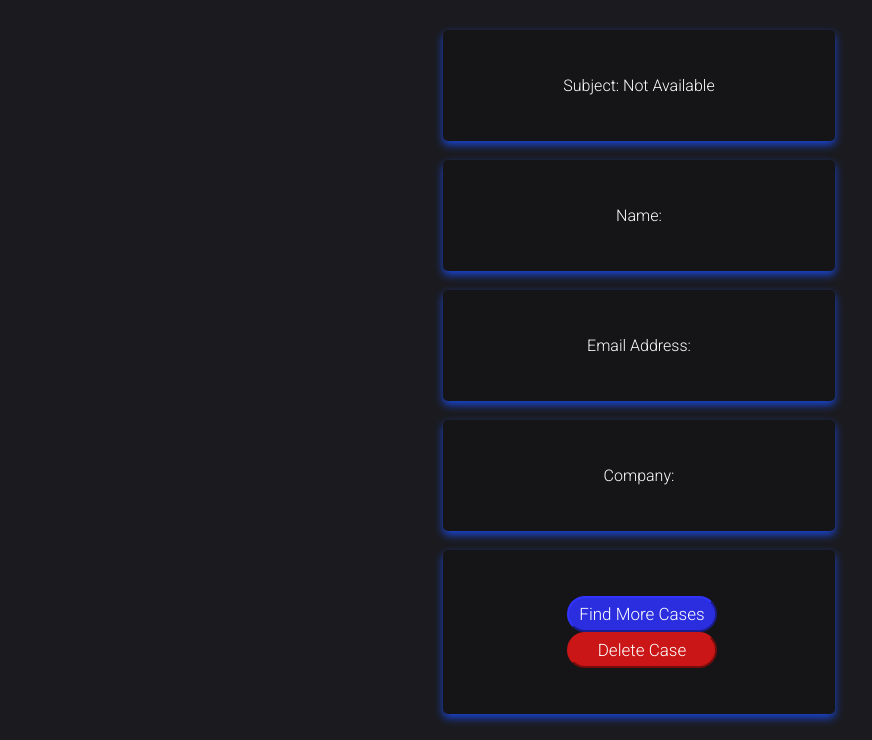
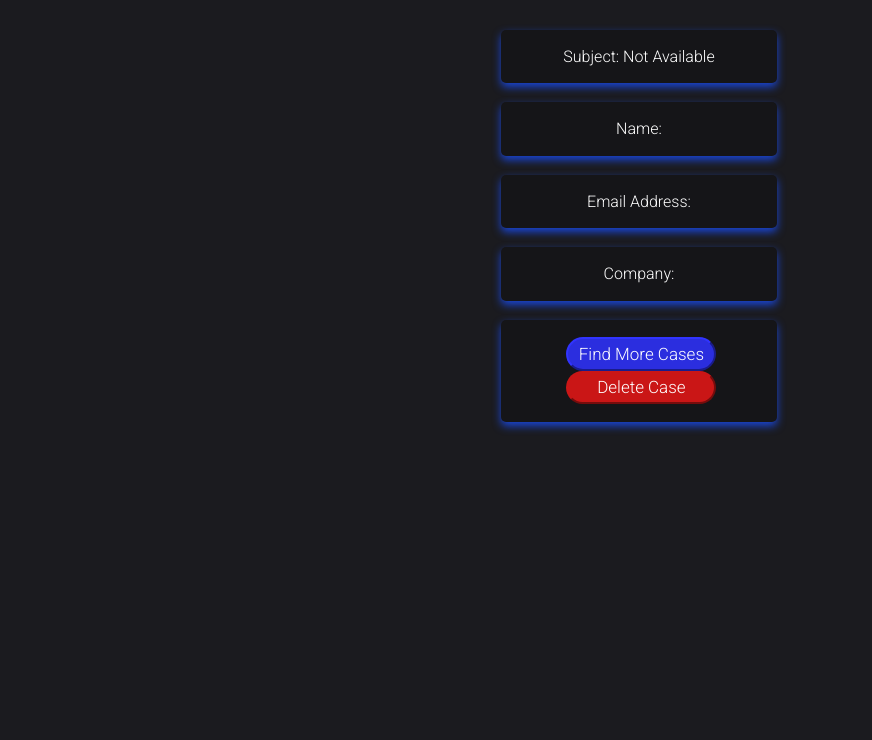
Before and after one commit to amneet954/CRMBuddy, a React app: page /cases/1/1 in a window 1280 px wide. Shown: the part 95-835 px from the top of the page, without its empty margins (1-873 px from the left). After the commit the page ends 800 px from the top, so only its background shows below. Built offline with nearby package versions, Linux system fonts and the light colour scheme; no server answers.

Commit message:
Fixed Padding on Single Case

```diff
--- a/public/style.css
+++ b/public/style.css
@@ -173,9 +173,9 @@ nav {
 .singleCaseCard {
   /* box-shadow: 0 4px 8px 0 rgba(0, 0, 0, 0.2); */
   box-shadow: 0 4px 8px 0 rgb(26, 70, 214);
-  padding: 4%;
-  margin-right: 33%;
-  margin-left: 33%;
+  padding: 1.5%;
+  margin-right: 38%;
+  margin-left: 38%;
   text-align: center;
   justify-content: center;
   background-color: rgb(21, 21, 24);
```
